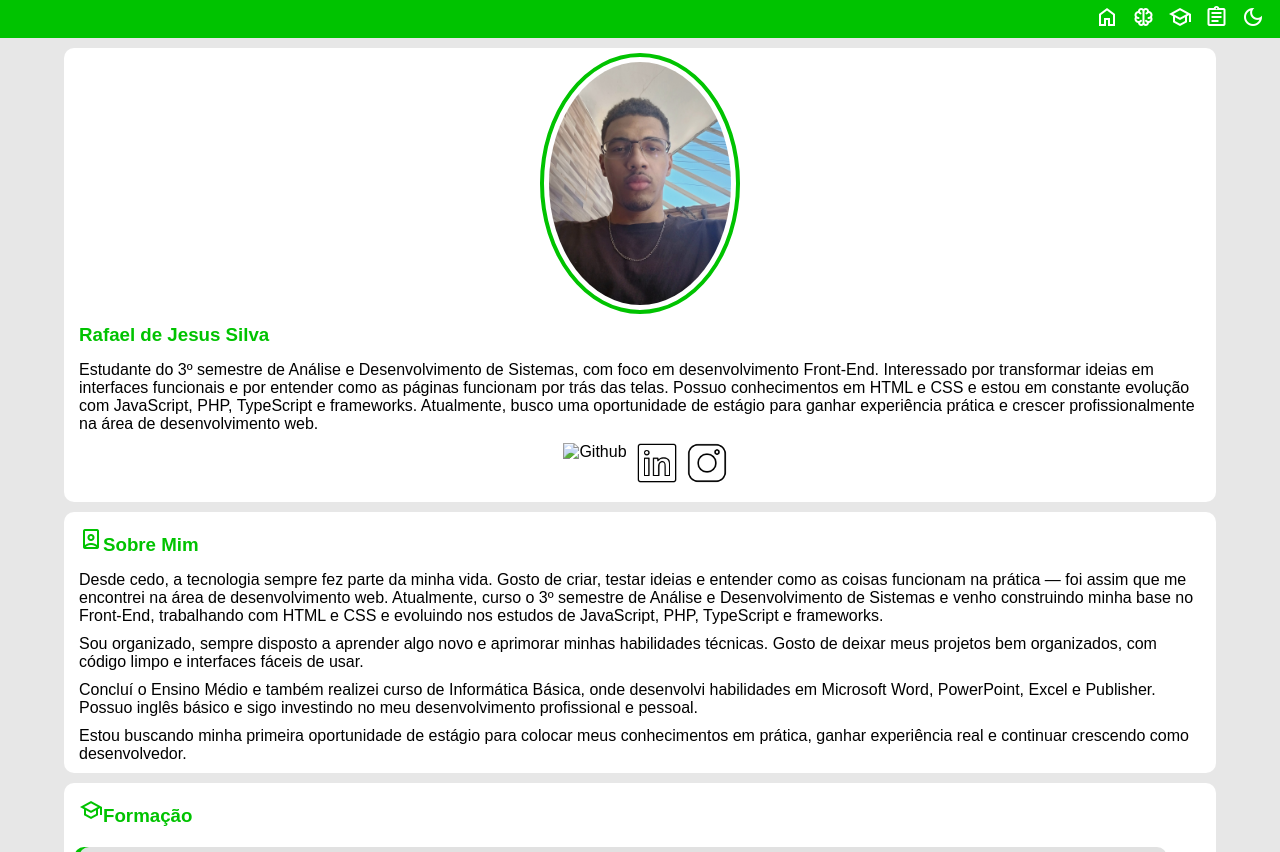
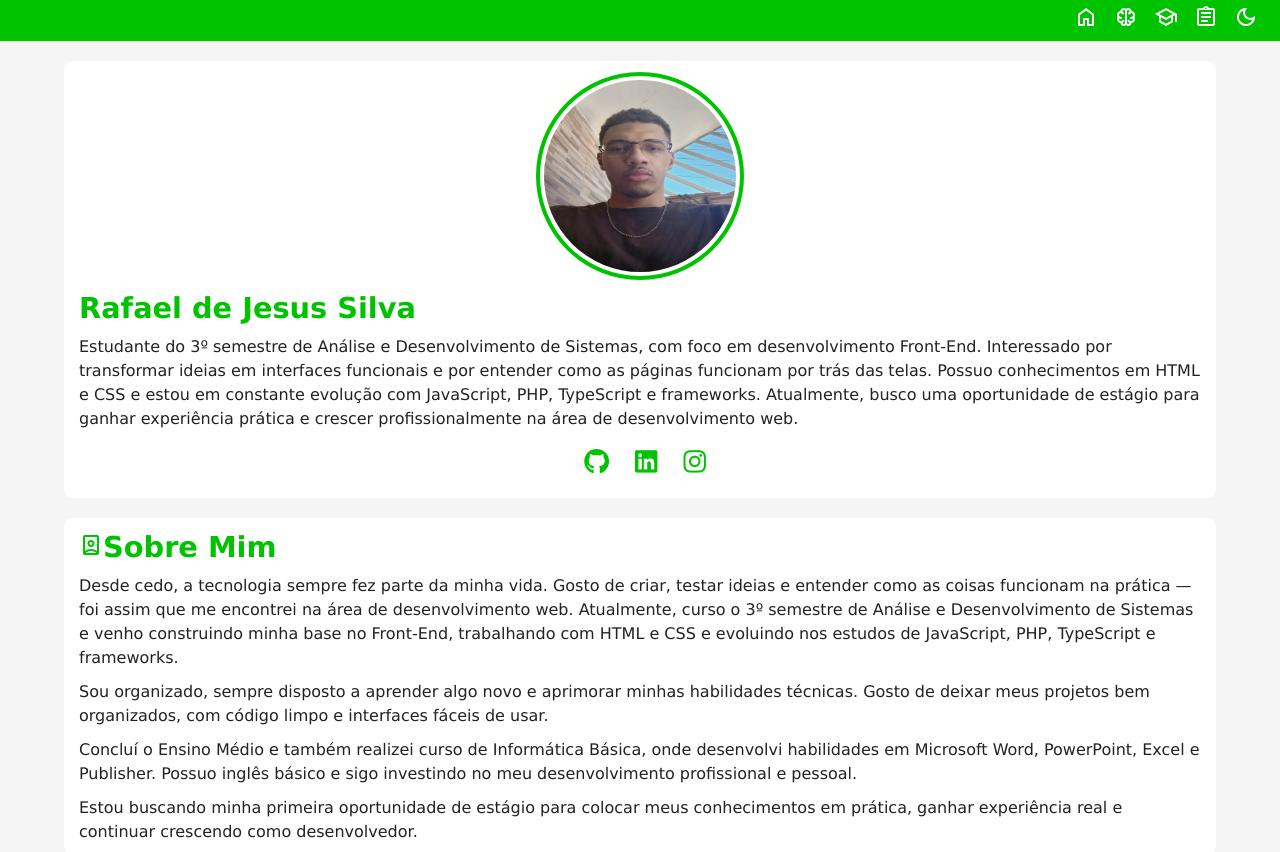
Before and after one commit to Rafael7zz/projeto-portfolio, a plain HTML site: page index.html in a window 1280 px wide. Shown: the top 852 px of the page. Drawn offline with nearby package versions, Linux system fonts and the light colour scheme.

Commit message:
Grid layout

```diff
--- a/estilos/style.css
+++ b/estilos/style.css
@@ -1,9 +1,13 @@
 @charset "UTF-8";
 
 :root{
-    --verde:#00c300;
-    --gray1:#e7e7e7;
-    --gray2: #e1e1e1;
+    --destaque:#00c300;
+    --fundoprincipal:#f5f5f5;
+    --texto:#222222;
+    --texto-inverso:#ffffff;
+    --destaque-inverso:#006f00;
+    --fundo-card: #ffffff;
+    --gray: #e1e1e1;
 }
 
 /* Mobile First*/
@@ -16,27 +20,41 @@
 
 body{
     height: 100vh;
-    background-color: var(--gray1);
+    background-color: var(--fundoprincipal);
+    font-family: Verdana, Geneva, Tahoma, sans-serif;
+    line-height: 1.5em;
+    color: var(--texto);
 }
 
 /* HEADER E MENU*/
-body{
-    font-family: Arial, Helvetica, sans-serif;
-}
 
 header{
-    background: var(--verde);
+    background: var(--destaque);
+    display: flex;
+    justify-content: flex-end;
+    align-items: center;
+
 }
 
 header nav{
     text-align: right;
     padding: 5px 3px 5px 0px;
 }
-
-header a{
+header ul{
+    display: flex;
+    list-style-type: none;
+    gap: 10px;
+}
+nav a{
     text-decoration: none;
-    color: white;
-    margin: 4px;
+    color: var(--texto-inverso);
+    font-weight: 600;
+    padding: 10px 3px 3px 3px;
+    border-radius: 5px;
+}
+nav a:hover{
+    background-color: var(--destaque-inverso);
+    transition: 1s;
 }
 
 #sol{
@@ -45,58 +63,84 @@ header a{
 
 /* MAIN*/
 
-/* Sobre mim*/
+/* apresentação*/
+
 
 main{
     display: grid;
+    grid-template-columns: auto 90vw auto;
+    gap: 20px;
+    margin-top: 20px;
+}
+section#apresentacao{
+    grid-column: 2;
+    padding: 5px;
+    background-color: var(--fundo-card);
+    border-radius: 8px;
 }
 
-section{
+
+img#foto-perfil{
+    display: block;
     margin: auto;
+    padding: 4px;
     margin-top: 10px;
-    background-color: white;
-    width: 90vw;
-    border-radius: 10px;
-    padding: 5px;
+    margin-bottom: 10px;
+    width: 200px;
+    aspect-ratio: 1/1;
+    border-radius: 50%;
+    outline: 0.25em solid var(--destaque);
 }
 
+.container{
+    display: flex;
+    justify-content: center;
+    padding: 8px 0px;
+    gap: 1em;
+    margin: 5px;
+}
+
+.social{
+    color: var(--destaque);
+    font-size: 1.6em;
+}
+.social:hover{
+    color: var(--destaque-inverso);
+    transition: color 0.5s;
+}
+
+ /* Sobre mim*/
+
+section#sobre-mim{
+    grid-column: 2;
+    padding: 5px;
+    background-color: var(--fundo-card);
+    border-radius: 8px;
+}
+
+
+/* CAIXAS CONFIG GERAIS*/
+
 section h1{
-    color: var(--verde);
+    color: var(--destaque);
     padding: 10px;
+    font-size: 1.8em;
 }
 section p{
     padding: 5px 10px;
     text-align: left;
 }
 
-img#perfil{
-    padding: 5px;
-    display: flex;
-    margin: auto;
-    width: 200px;
-    border-radius: 50%;
-    border: 0.25em solid var(--verde);
-}
-
-.container{
-    display: flex;
-    margin: 5px;
-    justify-content: center;
-}
-img.social{
-    width: 40px;
-}
-
-
-/* caixas config gerais*/
 div h4{
     padding-left: 10px;
     padding-top: 5px;
     padding-bottom: 5px;
+    font-weight: 600;
+    font-size: smaller;
 }
 div h2{
     padding-left: 10px;
-    color: var(--verde);
+    color: var(--destaque);
 }
 div p{
     padding-left: 10px;
@@ -109,18 +153,26 @@ div a{
     color: black;
 }
 
-/* Formação*/
+ /* Formação*/
+
+section#forma{
+    grid-column: 2;
+    padding: 5px;
+    background-color: var(--fundo-card);
+    border-radius: 8px;
+}
+
 .boxforma{
     margin-left: 5px;
     padding: 10px 5px;
     border-radius: 10px;
     width: 85vw;
-    background-color: var(--gray2);
+    background-color: var(--gray);
 }
 
 .fundoforma{
     margin: 10px 5px;
-    background-color: var(--verde);
+    background-color: var(--destaque);
     width: 8vw;
     border-radius: 10px;
 }
@@ -130,23 +182,32 @@ div a{
     transition: 0.6s;
     cursor: pointer;
 }
-/* Projetos*/
+
+ /* Projetos*/
+
+section#proje{
+    grid-column: 2;
+    padding: 5px;
+    background-color: var(--fundo-card);
+    border-radius: 8px;
+}
+
 .boxproje{
     margin-left: 5px;
     padding: 10px 5px;
     border-radius: 10px;
     width: 85vw;
-    background-color: var(--gray2);
+    background-color: var(--gray);
 }
 .boxproje img{
     display: block;
     margin: auto;
-    width: 380px;
+    width: 300px;
     border-radius: 10px;
 }
 .fundoproje{
     margin: 10px 5px;
-    background-color: var(--verde);
+    background-color: var(--destaque);
     width: 8vw;
     border-radius: 10px;
 }
@@ -158,5 +219,40 @@ div a{
 }
 
 /* */
+/*Footer*/
+footer{
+    background-color: var(--destaque);
+    color: var(--texto-inverso);
+    padding: 20px;
+    margin-top: 10px;
+    text-align: center;
+}
 
+footer p{
+    font-size: 0.9em;
+}
+
+span#nome{
+    font-weight: 900;
+}
 /* Fim do Mobile First*/
+
+
+/* Tablet */
+@media (min-width: 768px) {
+    body {
+    }
+}
+
+/* Desktop */
+@media (min-width: 1024px) {
+    body {
+
+    }
+}
+
+/* TV */
+@media (min-width: 1920px) {
+    body {
+    }
+}
--- a/index.html
+++ b/index.html
@@ -6,48 +6,51 @@
     <link rel="stylesheet" href="estilos/style.css">
     <link rel="shortcut icon" href="favicon.svg" type="image/svg">
     <link rel="stylesheet" href="https://fonts.googleapis.com/css2?family=Material+Symbols+Outlined:opsz,wght,FILL,GRAD@24,400,1,0" />
+    <script src="https://kit.fontawesome.com/c1abd86632.js" crossorigin="anonymous"></script>
     <title>Portfólio Rafael de Jesus Silva</title>
 </head>
 <body>
     <header>
         <menu>
             <nav>
-                <a href=""><span class="material-symbols-outlined">home</span></a>
+                <ul>
+                    <li><a href="#"><span class="material-symbols-outlined">home</span></a></li>
 
-                <a href=""><span class="material-symbols-outlined">neurology</span></a>
+                    <li><a href="#"><span class="material-symbols-outlined">neurology</span></a></li>
 
-                <a href=""><span class="material-symbols-outlined">school</span></a>
+                    <li><a href="#"><span class="material-symbols-outlined">school</span></a></li>
 
-                <a href=""><span class="material-symbols-outlined">assignment</span></a>
+                    <li><a href="#"><span class="material-symbols-outlined">assignment</span></a></li>
 
-                <a href=""><span class="material-symbols-outlined">dark_mode</span></a>
+                    <li><a href="#"><span class="material-symbols-outlined">dark_mode</span></a></li>
 
-                <a href=""><span id="sol" class="material-symbols-outlined">light_mode</span></a>
+                    <li><a href="#"><span id="sol" class="material-symbols-outlined">light_mode</span></a></li>
+                </ul>
             </nav>
         </menu>
     </header>
 
     <main>
         <!-- Nome -->
-        <section>
+        <section id="apresentacao">
             <article>
-                <img src="imagens/Rafael-perfil.jpg" alt="Foto de perfil" id="perfil">
+                <img src="imagens/Rafael-perfil.jpg" alt="Foto de perfil" id="foto-perfil">
                 <h1>Rafael de Jesus Silva</h1>
 
                 <p>Estudante do 3º semestre de Análise e Desenvolvimento de Sistemas, com foco em desenvolvimento Front-End. Interessado por transformar ideias em interfaces funcionais e por entender como as páginas funcionam por trás das telas. Possuo conhecimentos em HTML e CSS e estou em constante evolução com JavaScript, PHP, TypeScript e frameworks. Atualmente, busco uma oportunidade de estágio para ganhar experiência prática e crescer profissionalmente na área de desenvolvimento web.
                  </p>
                  <div class="container">
 
-                     <a href="https://github.com/Rafael7zz" target="_blank" rel="noopener noreferrer"><img src="imagens/github.png" alt="Github" class="social"></a>
+                     <a class="social" href="https://github.com/Rafael7zz" target="_blank" rel="noopener noreferrer"><i class="fa-brands fa-github"></i></a>
 
-                     <a href="https://www.linkedin.com/in/rafaeldejesus7/" target="_blank" rel="noopener noreferrer"><img src="imagens/linkedin.png" alt="Linkedin" class="social"></a>
+                     <a class="social" href="https://www.linkedin.com/in/rafaeldejesus7/" target="_blank" rel="noopener noreferrer"><i class="fa-brands fa-linkedin"></i></a>
 
-                     <a href="https://www.instagram.com/_rafaeljs7/" target="_blank" rel="noopener noreferrer"><img src="imagens/instagram.png" alt="Instagram" class="social"></a>
+                     <a class="social" href="https://www.instagram.com/_rafaeljs7/" target="_blank" rel="noopener noreferrer"><i class="fa-brands fa-instagram"></i></a>
                     </article>
                 </div>
         </section>
         <!-- Sobre Mim -->
-        <section>
+        <section id="sobre-mim">
             <article>
                 <h1><span class="material-symbols-outlined">person_book</span>Sobre Mim</h1>
                 <p>Desde cedo, a tecnologia sempre fez parte da minha vida. Gosto de criar, testar ideias e entender como as coisas funcionam na prática — foi assim que me encontrei na área de desenvolvimento web. Atualmente, curso o 3º semestre de Análise e Desenvolvimento de Sistemas e venho construindo minha base no Front-End, trabalhando com HTML e CSS e evoluindo nos estudos de JavaScript, PHP, TypeScript e frameworks.
@@ -61,7 +64,7 @@
         </section>
 
         <!-- Formação -->
-        <section>
+        <section id="forma">
             <article>
                 <h1><span class="material-symbols-outlined">school</span>Formação</h1>
                 <div class="fundoforma">
@@ -108,7 +111,7 @@
         </section>
 
         <!-- Projetos -->
-        <section>
+        <section id="proje">
             <h1><span class="material-symbols-outlined">assignment</span>Projetos</h1>
             <div class="fundoproje">
                 <div class="boxproje">
@@ -144,7 +147,9 @@
 
     </main>
 
-    <footer></footer>
+    <footer>
+        <p>Desenvolvido por <span id="nome">Rafael de Jesus Silva.</span></p>
+    </footer>
     <script src="script/script.js"></script>
 </body>
 </html>
```
